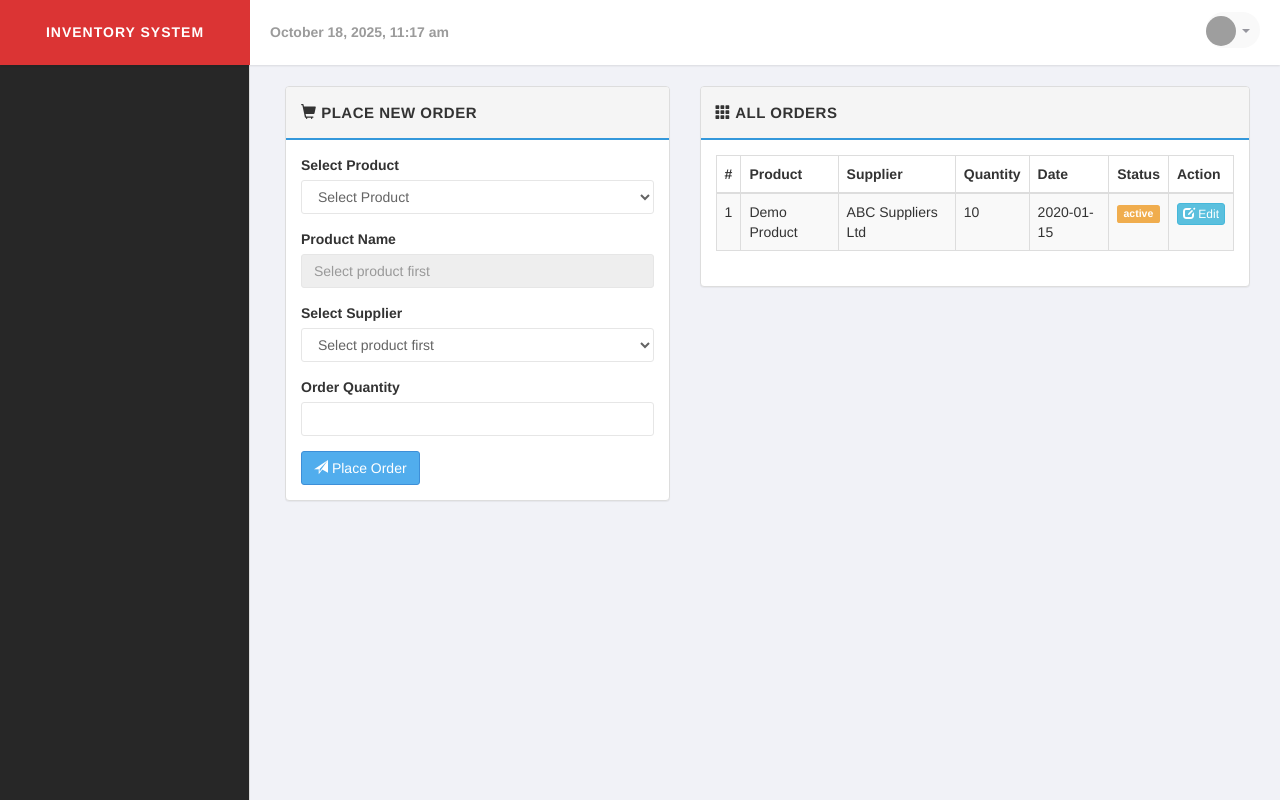
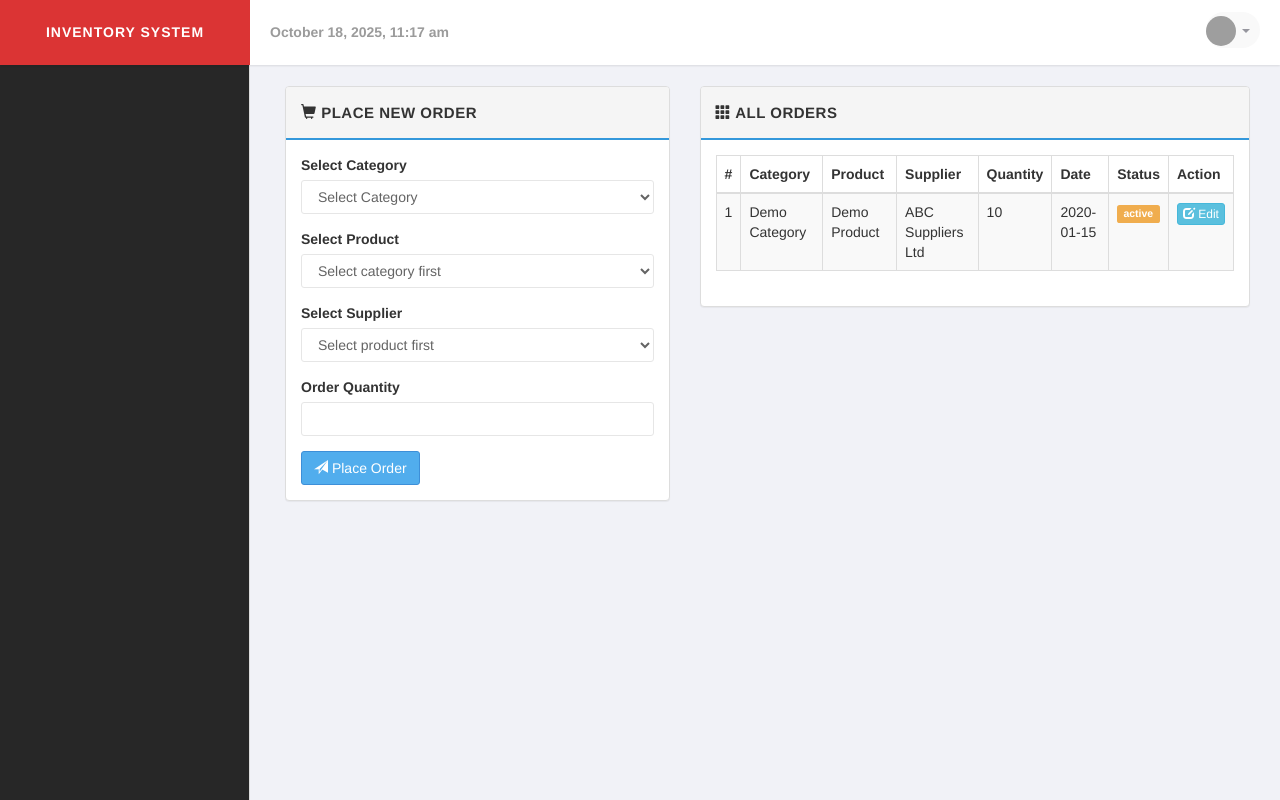
Before and after one commit to Poojani-janitha/Inventory-Management-System, a PHP site: page /order.php in a window 1280 px wide. Run offline with PHP 8.4, Linux system fonts and the light colour scheme; the visitor is signed in with stand-in values (Sample User, id 1); data comes from the database, SQL or seed files in the repository; tables that the repository leaves empty hold one stand-in row (values such as "Sample post"); data that the repository does not hold is empty; some libraries are stand-ins or nearby versions; grey boxes are pictures that could not be loaded.

Commit message:
updating order.php
updating order.php and create get_product.php

```diff
--- a/InventorySystem_PHP/order.php
+++ b/InventorySystem_PHP/order.php
@@ -3,14 +3,15 @@ $page_title = 'Order Management';
 require_once('includes/load.php');
 page_require_level(1);
 
-// Get all products for dropdown
-$all_products = find_all('products');
+// Get all categories
+$all_categories = find_all('categories');
 
-// Get all orders with JOIN
-$sql = "SELECT o.*, p.name as product_name, s.supplier_name
+// Get all orders
+$sql = "SELECT o.*, p.name as product_name, s.supplier_name, c.name as category_name
         FROM orders o
         LEFT JOIN products p ON o.product_id = p.id
         LEFT JOIN suppliers s ON o.supplier_id = s.id
+        LEFT JOIN categories c ON p.categorie_id = c.id
         ORDER BY o.date DESC";
 $all_orders = find_by_sql($sql);
 ?>
@@ -18,9 +19,10 @@ $all_orders = find_by_sql($sql);
 <?php
 // ======================== PLACE NEW ORDER ========================
 if (isset($_POST['place_order'])) {
-    $req_fields = array('product-id', 'supplier-id', 'order-quantity');
+    $req_fields = array('category-id', 'product-id', 'supplier-id', 'order-quantity');
     validate_fields($req_fields);
 
+    $category_id = (int)$db->escape($_POST['category-id']);
     $product_id = (int)$db->escape($_POST['product-id']);
     $supplier_id = (int)$db->escape($_POST['supplier-id']);
     $order_qty = (int)$db->escape($_POST['order-quantity']);
@@ -33,7 +35,7 @@ if (isset($_POST['place_order'])) {
                 VALUES ('{$product_id}', '{$supplier_id}', '{$order_qty}', NOW(), 'Pending')";
 
         if ($db->query($sql)) {
-            // Send email to supplier
+            // Send email
             $to = $supplier['email'];
             $subject = "New Order Request - " . $product['name'];
             $message = "Dear {$supplier['supplier_name']},\n\n".
@@ -121,7 +123,7 @@ if (isset($_POST['edit_order'])) {
 </div>
 
 <div class="row">
-    <!-- ================= PLACE NEW ORDER ================= -->
+    <!-- ======= PLACE NEW ORDER ======= -->
     <div class="col-md-5">
         <div class="panel panel-default">
             <div class="panel-heading">
@@ -129,23 +131,28 @@ if (isset($_POST['edit_order'])) {
             </div>
             <div class="panel-body">
                 <form method="post" action="order.php">
+                    <!-- CATEGORY -->
                     <div class="form-group">
-                        <label>Select Product</label>
-                        <select class="form-control" name="product-id" id="product-select" required>
-                            <option value="">Select Product</option>
-                            <?php foreach ($all_products as $product): ?>
-                                <option value="<?php echo (int)$product['id']; ?>">
-                                    <?php echo remove_junk(ucfirst($product['name'])); ?>
+                        <label>Select Category</label>
+                        <select class="form-control" name="category-id" id="category-select" required>
+                            <option value="">Select Category</option>
+                            <?php foreach ($all_categories as $cat): ?>
+                                <option value="<?php echo (int)$cat['id']; ?>">
+                                    <?php echo remove_junk(ucfirst($cat['name'])); ?>
                                 </option>
                             <?php endforeach; ?>
                         </select>
                     </div>
 
+                    <!-- PRODUCT -->
                     <div class="form-group">
-                        <label>Product Name</label>
-                        <input type="text" class="form-control" id="product-name" readonly placeholder="Select product first">
+                        <label>Select Product</label>
+                        <select class="form-control" name="product-id" id="product-select" required>
+                            <option value="">Select category first</option>
+                        </select>
                     </div>
 
+                    <!-- SUPPLIER -->
                     <div class="form-group">
                         <label>Select Supplier</label>
                         <select class="form-control" name="supplier-id" id="supplier-select" required>
@@ -153,6 +160,7 @@ if (isset($_POST['edit_order'])) {
                         </select>
                     </div>
 
+                    <!-- QUANTITY -->
                     <div class="form-group">
                         <label>Order Quantity</label>
                         <input type="number" class="form-control" name="order-quantity" min="1" required>
@@ -166,7 +174,7 @@ if (isset($_POST['edit_order'])) {
         </div>
     </div>
 
-    <!-- ================= ALL ORDERS TABLE ================= -->
+    <!-- ======= ALL ORDERS ======= -->
     <div class="col-md-7">
         <div class="panel panel-default">
             <div class="panel-heading">
@@ -177,6 +185,7 @@ if (isset($_POST['edit_order'])) {
                     <thead>
                         <tr>
                             <th>#</th>
+                            <th>Category</th>
                             <th>Product</th>
                             <th>Supplier</th>
                             <th>Quantity</th>
@@ -189,6 +198,7 @@ if (isset($_POST['edit_order'])) {
                         <?php foreach ($all_orders as $order): ?>
                         <tr>
                             <td><?php echo count_id(); ?></td>
+                            <td><?php echo remove_junk($order['category_name']); ?></td>
                             <td><?php echo remove_junk($order['product_name']); ?></td>
                             <td><?php echo remove_junk($order['supplier_name']); ?></td>
                             <td><?php echo $order['quantity']; ?></td>
@@ -213,7 +223,7 @@ if (isset($_POST['edit_order'])) {
     </div>
 </div>
 
-<!-- ================= EDIT ORDER MODAL ================= -->
+<!-- ======= EDIT ORDER MODAL ======= -->
 <div id="editModal" class="modal fade" tabindex="-1" role="dialog">
   <div class="modal-dialog" role="document">
     <div class="modal-content">
@@ -227,7 +237,7 @@ if (isset($_POST['edit_order'])) {
           <div class="form-group">
             <label>Product</label>
             <select class="form-control" name="edit-product-id" id="edit-product-id" required>
-              <?php foreach ($all_products as $p): ?>
+              <?php foreach (find_all('products') as $p): ?>
                 <option value="<?php echo $p['id']; ?>"><?php echo $p['name']; ?></option>
               <?php endforeach; ?>
             </select>
@@ -236,10 +246,7 @@ if (isset($_POST['edit_order'])) {
           <div class="form-group">
             <label>Supplier</label>
             <select class="form-control" name="edit-supplier-id" id="edit-supplier-id" required>
-              <option value="">Select supplier</option>
-              <?php
-              $suppliers = find_all('suppliers');
-              foreach ($suppliers as $s): ?>
+              <?php foreach (find_all('suppliers') as $s): ?>
                 <option value="<?php echo $s['id']; ?>"><?php echo $s['supplier_name']; ?></option>
               <?php endforeach; ?>
             </select>
@@ -269,70 +276,68 @@ if (isset($_POST['edit_order'])) {
   </div>
 </div>
 
-<!-- ================= AJAX SCRIPT ================= -->
+<!-- ======= AJAX SCRIPTS ======= -->
 <script>
 document.addEventListener('DOMContentLoaded', function() {
+    var categorySelect = document.getElementById('category-select');
     var productSelect = document.getElementById('product-select');
-    var productName = document.getElementById('product-name');
     var supplierSelect = document.getElementById('supplier-select');
 
-    if (productSelect) {
+    // Category -> Products
+    categorySelect.addEventListener('change', function() {
+        var categoryId = this.value;
+        productSelect.innerHTML = '<option value="">Loading products...</option>';
+        supplierSelect.innerHTML = '<option value="">Select product first</option>';
+        if (categoryId) {
+            var xhr = new XMLHttpRequest();
+            xhr.open('POST', 'get_products.php', true);
+            xhr.setRequestHeader('Content-Type', 'application/x-www-form-urlencoded');
+            xhr.onload = function() {
+                if (xhr.status === 200) {
+                    try {
+                        var products = JSON.parse(xhr.responseText);
+                        productSelect.innerHTML = '<option value="">Select Product</option>';
+                        products.forEach(function(p) {
+                            var option = document.createElement('option');
+                            option.value = p.id;
+                            option.text = p.name;
+                            productSelect.appendChild(option);
+                        });
+                    } catch (e) { productSelect.innerHTML = '<option>Error loading products</option>'; }
+                }
+            };
+            xhr.send('category_id=' + encodeURIComponent(categoryId));
+        }
+    });
+
+    // Product -> Suppliers
     productSelect.addEventListener('change', function() {
         var productId = this.value;
-            var selectedText = this.options[this.selectedIndex].text;
-            productName.value = selectedText;
-
+        supplierSelect.innerHTML = '<option value="">Loading suppliers...</option>';
         if (productId) {
-                supplierSelect.innerHTML = '<option value="">Loading suppliers...</option>';
-
             var xhr = new XMLHttpRequest();
             xhr.open('POST', 'get_suppliers.php', true);
             xhr.setRequestHeader('Content-Type', 'application/x-www-form-urlencoded');
-
             xhr.onload = function() {
                 if (xhr.status === 200) {
                     try {
                         var suppliers = JSON.parse(xhr.responseText);
-                            supplierSelect.innerHTML = '';
-
-                            if (suppliers.length > 0) {
-                                var defaultOption = document.createElement('option');
-                                defaultOption.value = '';
-                                defaultOption.text = 'Select Supplier';
-                                supplierSelect.appendChild(defaultOption);
-
-                                suppliers.forEach(function(supplier) {
+                        supplierSelect.innerHTML = '<option value="">Select Supplier</option>';
+                        suppliers.forEach(function(s) {
                             var option = document.createElement('option');
-                                    option.value = supplier.id;
-                                    option.text = supplier.supplier_name + ' (' + supplier.contact_number + ')';
+                            option.value = s.id;
+                            option.text = s.supplier_name + ' (' + s.contact_number + ')';
                             supplierSelect.appendChild(option);
                         });
-                            } else {
-                                supplierSelect.innerHTML = '<option value="">No suppliers found for this product</option>';
-                            }
-                        } catch (e) {
-                            console.error('JSON parse error:', e, xhr.responseText);
-                            supplierSelect.innerHTML = '<option value="">Error loading suppliers</option>';
-                        }
-                    } else {
-                        supplierSelect.innerHTML = '<option value="">Server error: ' + xhr.status + '</option>';
+                    } catch (e) { supplierSelect.innerHTML = '<option>Error loading suppliers</option>'; }
                 }
             };
-
-                xhr.onerror = function() {
-                    supplierSelect.innerHTML = '<option value="">Network error</option>';
-                };
-
             xhr.send('product_id=' + encodeURIComponent(productId));
-            } else {
-                supplierSelect.innerHTML = '<option value="">Select product first</option>';
         }
     });
-    }
 
-    // Populate modal for editing
-    const editButtons = document.querySelectorAll('.editBtn');
-    editButtons.forEach(btn => {
+    // Edit button modal
+    document.querySelectorAll('.editBtn').forEach(btn => {
         btn.addEventListener('click', function() {
             document.getElementById('edit-order-id').value = this.dataset.id;
             document.getElementById('edit-product-id').value = this.dataset.product;
```
Also changed, not shown: InventorySystem_PHP/get_products.php (added, +19 -0 lines). Lines whose indentation alone changed are shown as unchanged.
